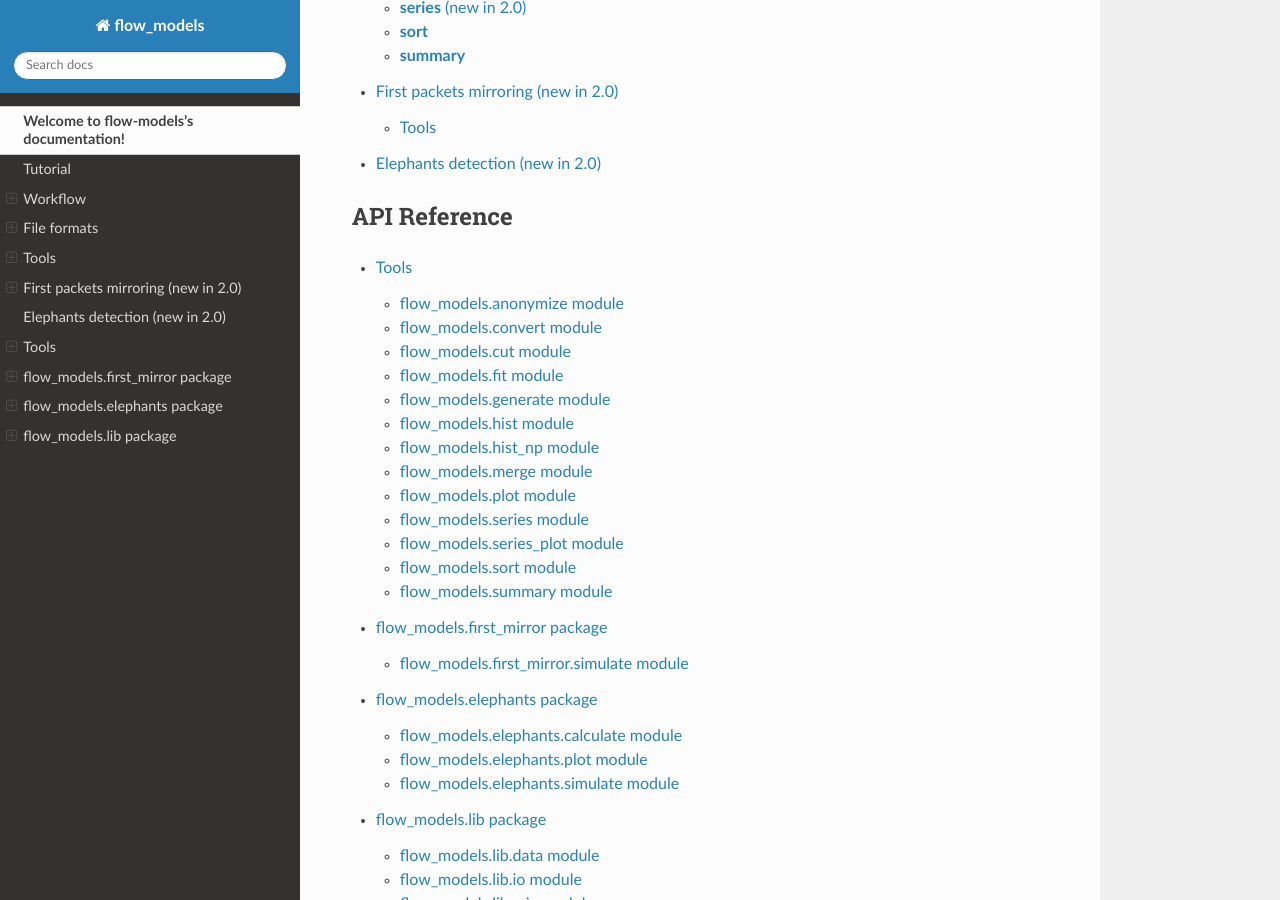
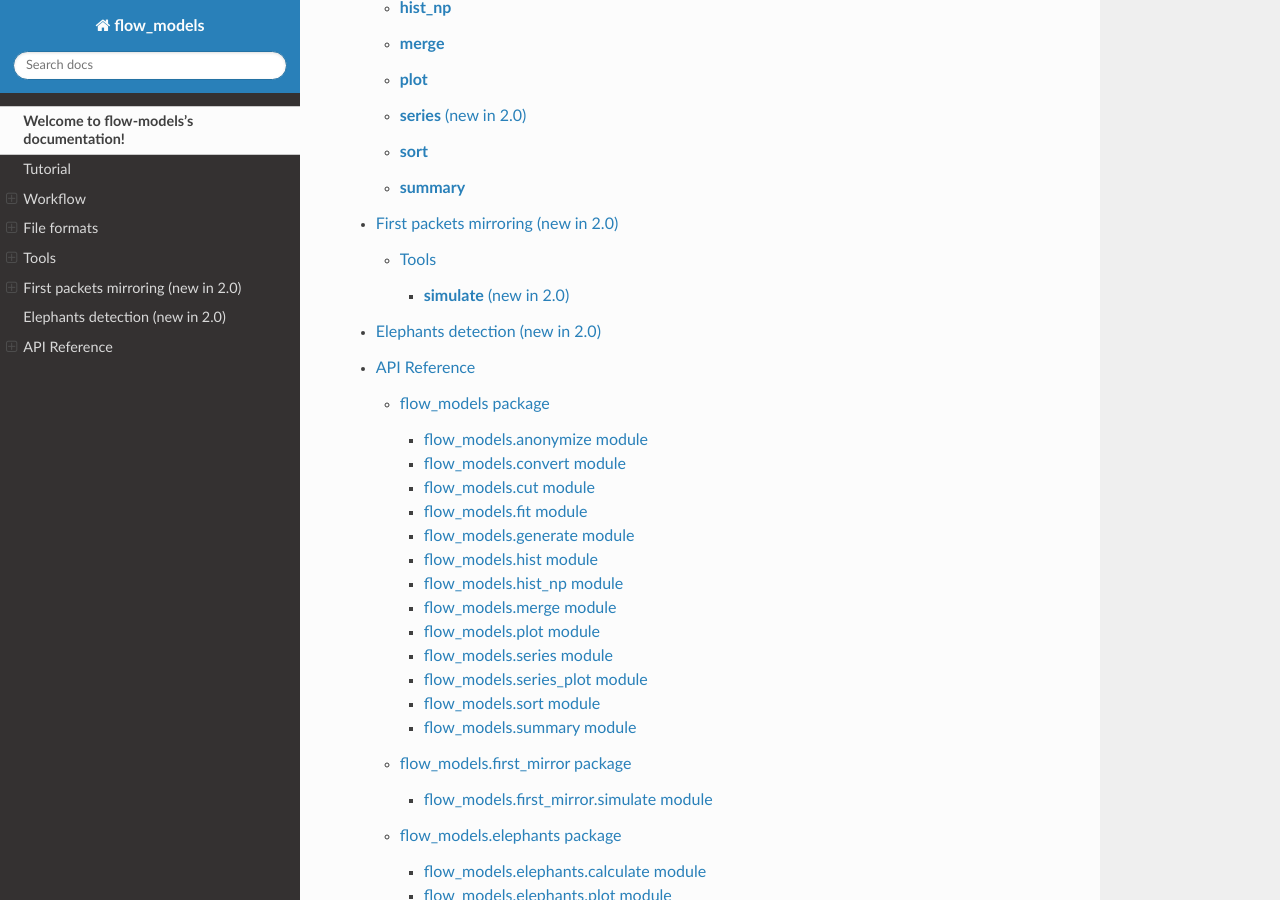
Before and after one commit to piotrjurkiewicz/flow-models, a Sphinx documentation site: the page built from docs/index.rst, in a window 1280 px wide and 900 px high, scrolled down 1822 px. Built offline with Sphinx 7.4.7 and the Read the Docs theme 2.0.0, drawn with Linux system fonts in a browser that asks for light colours.

Commit message:
Improve documentation

```diff
--- a/docs/flow_models.rst
+++ b/docs/flow_models.rst
@@ -1,5 +1,5 @@
-Tools
-=====
+flow\_models package
+====================
 
 flow\_models.anonymize module
 ---------------------------
--- a/docs/index.rst
+++ b/docs/index.rst
@@ -54,17 +54,7 @@
    tools
    first_mirror
    elephants
-
-API Reference
-=============
-
-.. toctree::
-   :maxdepth: 2
-
-   flow_models
-   flow_models.first_mirror
-   flow_models.elephants
-   flow_models.lib
+   api
 
 Indices and tables
 ==================
```
Also changed, not shown: other parts of docs/index.rst (+1 -1 lines), docs/api.rst (added, +10 -0 lines).
